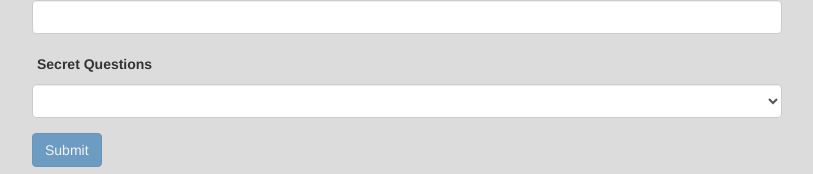
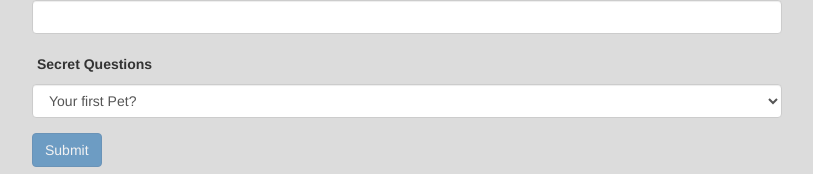
Before and after one commit to AlexandreDestoky/angular-learning, an Angular app: page / in a window 1280 px wide. Shown: the part 183-357 px from the top of the page, without its empty margins (233-1046 px from the left). Built offline with nearby package versions, Linux system fonts and the light colour scheme.

Commit message:
195. TD: Set Default Values with ngModel Property Binding

```diff
--- a/src/app/app.component.html
+++ b/src/app/app.component.html
@@ -34,7 +34,7 @@
         </div>
         <div class="form-group">
           <label for="secret">Secret Questions</label>
-          <select id="secret" class="form-control" name="question" ngModel>
+          <select id="secret" class="form-control" name="question" [ngModel]="defaultQuestion">
             <option value="pet">Your first Pet?</option>
             <option value="teacher">Your first teacher?</option>
           </select>
--- a/src/app/app.component.ts
+++ b/src/app/app.component.ts
@@ -7,6 +7,7 @@
   styleUrls: ['./app.component.css'],
 })
 export class AppComponent implements OnInit {
+  @ViewChild("formulaire") ValeurForm;
   constructor() {}
   ngOnInit() {
   }
@@ -18,8 +19,6 @@
     console.log(this.ValeurForm.value)
     console.log(this.ValeurForm)
   }
-  // affiche(form: NgForm) {
-  //   console.log(form.value)
-  // }
-  @ViewChild("formulaire") ValeurForm;
+  defaultQuestion = "pet";
+
 }
```
